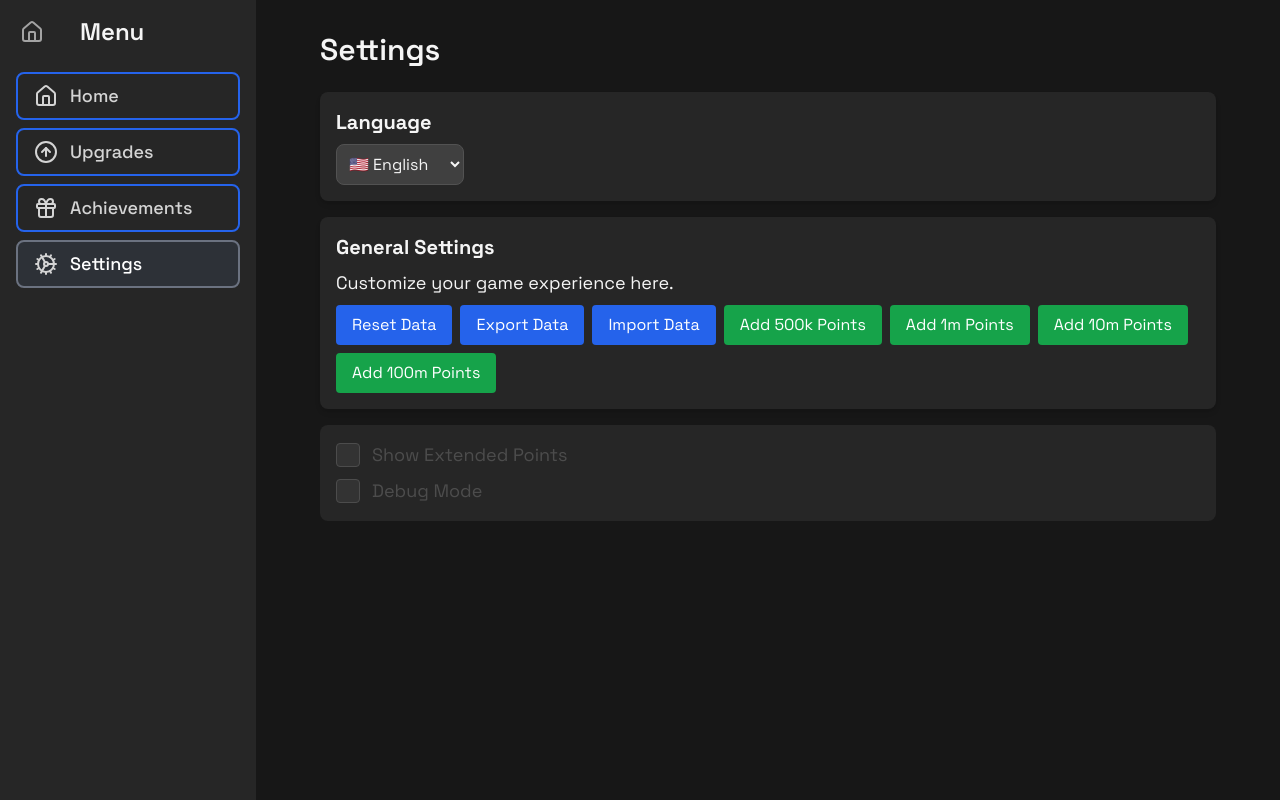
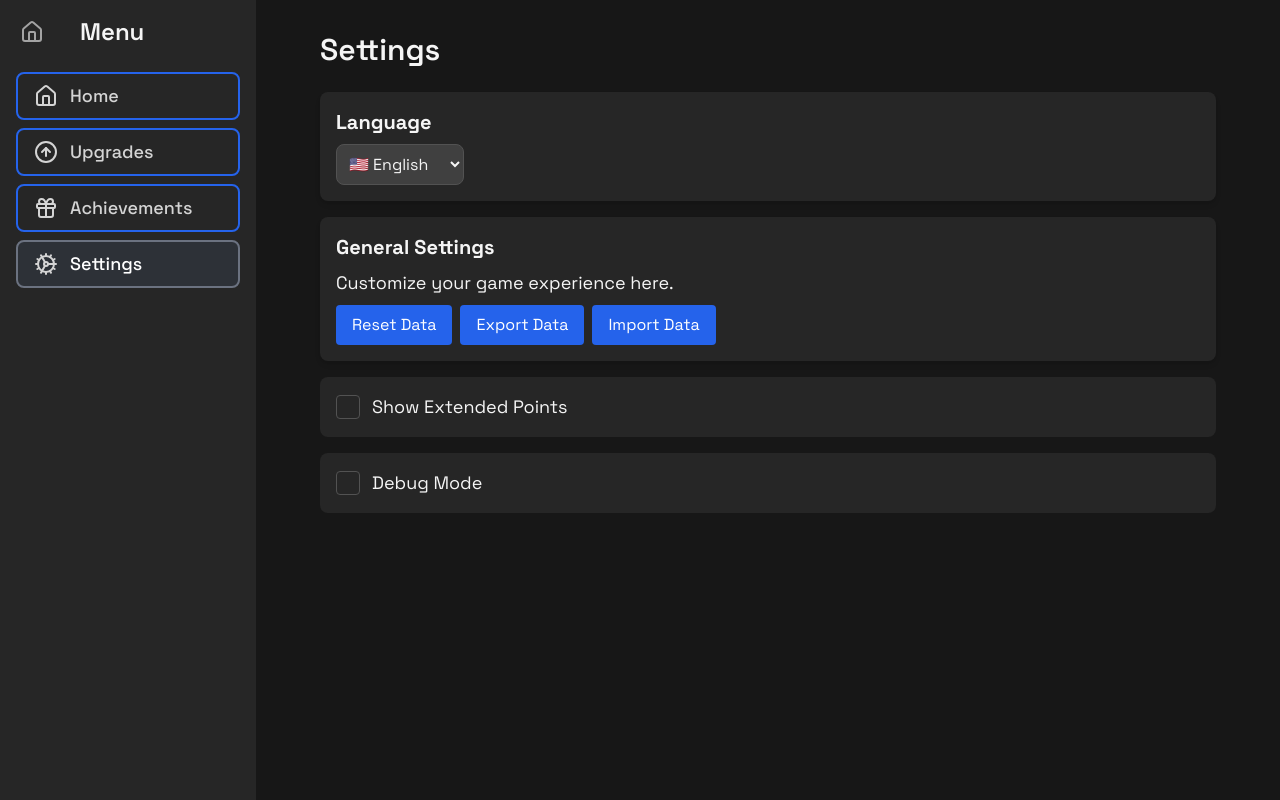
Before and after one commit to prodbyeagle/idleclicker2.0, a React (Create React App) app: page / in a window 1280 px wide. Both pictures are taken after a click on the button "Settings". Built offline with nearby package versions, Linux system fonts and the light colour scheme.

Commit message:
translation 2

```diff
--- a/src/components/Settings.jsx
+++ b/src/components/Settings.jsx
@@ -4,20 +4,26 @@ import { loadUserData, saveUserData } from '../utils/userData';
 import formatNumber from '../utils/formatNumber';
 import Modal from './Modal';
 import Button from './Button';
-import Checkbox from './Checkbox';  // Importiere CustomCheckbox
+import Checkbox from './Checkbox';
+import Tooltip from './Tooltip';
 import { debugLog } from '../utils/debug';
+import classNames from 'classnames';
 
 const Settings = () => {
    const { t, i18n } = useTranslation();
    const [language, setLanguage] = useState(i18n.language);
    const [isResetModalOpen, setIsResetModalOpen] = useState(false);
-   const [isExportModalOpen, setIsExportModalOpen] = useState(false);
    const [isImportModalOpen, setIsImportModalOpen] = useState(false);
    const [importPreview, setImportPreview] = useState(null);
+   const [showExtendedPoints, setShowExtendedPoints] = useState(false);
+   const [exportSuccess, setExportSuccess] = useState(false);
+   const [debugMode, setDebugMode] = useState(false);
 
    useEffect(() => {
       const { settings } = loadUserData();
       setLanguage(settings?.language || i18n.language);
+      setShowExtendedPoints(settings?.showExtendedPoints || false);
+      setDebugMode(settings?.debug || false);
    }, [i18n.language]);
 
    useEffect(() => {
@@ -43,6 +49,28 @@ const Settings = () => {
       debugLog('handleResetData', 'Local storage cleared.');
    };
 
+   const handleExtendedStatsChange = (event) => {
+      setShowExtendedPoints(event.target.checked);
+      const data = loadUserData();
+      data.settings = {
+         ...data.settings,
+         showExtendedPoints: event.target.checked
+      };
+      saveUserData(data);
+      debugLog('handleExtendedStatsChange', 'Updated showExtendedPoints:', event.target.checked);
+   };
+
+   const handleDebugModeChange = (event) => {
+      setDebugMode(event.target.checked);
+      const data = loadUserData();
+      data.settings = {
+         ...data.settings,
+         debug: event.target.checked
+      };
+      saveUserData(data);
+      debugLog('handleDebugModeChange', 'Updated debugMode:', event.target.checked);
+   };
+
    const handleExportData = () => {
       const data = JSON.stringify(loadUserData());
       debugLog('handleExportData', 'Exported data:', data);
@@ -54,7 +82,9 @@ const Settings = () => {
       a.click();
       URL.revokeObjectURL(url);
       debugLog('handleExportData', 'Data exported to userData.json');
-      setIsExportModalOpen(false);
+
+      setExportSuccess(true);
+      setTimeout(() => setExportSuccess(false), 3000);
    };
 
    const handleImportData = (event) => {
@@ -99,30 +129,6 @@ const Settings = () => {
       }
    };
 
-   const add500kPoints = () => {
-      const userData = loadUserData();
-      userData.points = (userData.points || 0) + 500000;
-      saveUserData(userData);
-   };
-
-   const add1mPoints = () => {
-      const userData = loadUserData();
-      userData.points = (userData.points || 0) + 1000000;
-      saveUserData(userData);
-   };
-
-   const add10mPoints = () => {
-      const userData = loadUserData();
-      userData.points = (userData.points || 0) + 10000000;
-      saveUserData(userData);
-   };
-
-   const add100mPoints = () => {
-      const userData = loadUserData();
-      userData.points = (userData.points || 0) + 100000000;
-      saveUserData(userData);
-   };
-
    return (
       <div className="space-y-4 px-4 sm:px-6 lg:px-8">
          <h2 className="text-3xl font-semibold mb-6">{t('settings')}</h2>
@@ -153,7 +159,7 @@ const Settings = () => {
                </Button>
 
                <Button
-                  onClick={() => setIsExportModalOpen(true)}
+                  onClick={handleExportData}
                   className="text-white w-full sm:w-auto"
                   variant="primary"
                >
@@ -169,47 +175,30 @@ const Settings = () => {
                      className="hidden"
                   />
                </label>
-
-               <Button
-                  onClick={add500kPoints}
-                  className="bg-green-600 hover:bg-green-700 duration-200 transition-all text-white w-full sm:w-auto"
-                  variant="primary"
-               >
-                  Add 500k Points
-               </Button>
-               <Button
-                  onClick={add1mPoints}
-                  className="bg-green-600 hover:bg-green-700 duration-200 transition-all text-white w-full sm:w-auto"
-                  variant="primary"
-               >
-                  Add 1m Points
-               </Button>
-               <Button
-                  onClick={add10mPoints}
-                  className="bg-green-600 hover:bg-green-700 duration-200 transition-all text-white w-full sm:w-auto"
-                  variant="primary"
-               >
-                  Add 10m Points
-               </Button>
-               <Button
-                  onClick={add100mPoints}
-                  className="bg-green-600 hover:bg-green-700 duration-200 transition-all text-white w-full sm:w-auto"
-                  variant="primary"
-               >
-                  Add 100m Points
-               </Button>
             </div>
          </div>
 
          <div className="flex flex-col gap-2 bg-neutral-800 p-4 rounded-lg">
             <Checkbox
-               label={t('showExtendedPoints')}
-               disabled={true}
+               label={
+                  <Tooltip content={t('tooltipShowExtendedPoints')} position="top">
+                     {t('showExtendedPoints')}
+                  </Tooltip>
+               }
+               checked={showExtendedPoints}
+               onChange={handleExtendedStatsChange}
             />
+         </div>
 
+         <div className="flex flex-col gap-2 bg-neutral-800 p-4 rounded-lg">
             <Checkbox
-               label={t('debugMode')}
-               disabled={true}
+               label={
+                  <Tooltip content={t('tooltipDebugMode')} position="top">
+                     {t('debugMode')}
+                  </Tooltip>
+               }
+               checked={debugMode}
+               onChange={handleDebugModeChange}
             />
          </div>
 
@@ -226,23 +215,14 @@ const Settings = () => {
             </div>
          </Modal>
 
-         <Modal isOpen={isExportModalOpen} onClose={() => setIsExportModalOpen(false)}>
-            <h2 className="text-3xl font-semibold mb-6">{t('dataExport')}</h2>
-            <Button
-               onClick={handleExportData}
-               className="text-white mt-4 px-4 py-2 sm:w-auto"
-               variant="primary"
-            >
-               {t('exportData')}
-            </Button>
-         </Modal>
-
          <Modal isOpen={isImportModalOpen} onClose={() => setIsImportModalOpen(false)}>
             <h2 className="text-3xl font-semibold mb-6">{t('importPreview')}</h2>
             {importPreview ? (
                <div className="text-lg mb-4">
                   <p>{t('points')}: {importPreview.points}</p>
                   <p>{t('language')}: {importPreview.language}</p>
+                  <p>{t('showExtendedPoints')}: {importPreview.showExtendedPoints ? t('yes') : t('no')}</p>
+                  <p>{t('debugMode')}: {importPreview.debug ? t('yes') : t('no')}</p>
                   <Button
                      onClick={handleAcceptImport}
                      className="text-white mt-4 px-4 py-2 sm:w-auto"
@@ -255,6 +235,15 @@ const Settings = () => {
                <p>{t('dataImportError')}</p>
             )}
          </Modal>
+
+         <div
+            className={classNames(
+               'bg-neutral-800 border border-green-600 text-white px-4 py-2 rounded-lg text-md text-center mb-4 transition-opacity duration-300',
+               { 'opacity-100': exportSuccess, 'opacity-0': !exportSuccess }
+            )}
+         >
+            {t('exportSuccess')}
+         </div>
       </div>
    );
 };
--- /dev/null
+++ b/src/components/Tooltip.jsx
@@ -0,0 +1,55 @@
+// src/components/Tooltip.js
+import React, { useState, useRef } from 'react';
+import PropTypes from 'prop-types';
+
+const Tooltip = ({ content, children, position = 'bottom', delay = 300 }) => {
+   const [isVisible, setIsVisible] = useState(false);
+   const [timeoutId, setTimeoutId] = useState(null);
+   const tooltipRef = useRef(null);
+   const targetRef = useRef(null);
+
+   const showTooltip = () => {
+      const id = setTimeout(() => setIsVisible(true), delay);
+      setTimeoutId(id);
+   };
+
+   const hideTooltip = () => {
+      if (timeoutId) {
+         clearTimeout(timeoutId);
+      }
+      setIsVisible(false);
+   };
+
+   return (
+      <div
+         className="relative inline-block"
+         onMouseEnter={showTooltip}
+         onMouseLeave={hideTooltip}
+         ref={targetRef}
+      >
+         <div
+            ref={tooltipRef}
+            className={`absolute z-10 px-2 py-1 bg-neutral-700 border border-neutral-600 text-white text-sm rounded-md whitespace-nowrap transition-opacity duration-300 ease-in-out ${isVisible ? 'opacity-100' : 'opacity-0'} ${position === 'bottom'
+               ? 'top-full mt-2 left-1/2 transform -translate-x-1/2'
+               : position === 'top'
+                  ? 'bottom-full mb-2 left-1/2 transform -translate-x-1/2'
+                  : position === 'left'
+                     ? 'right-full mr-2 top-1/2 transform -translate-y-1/2'
+                     : 'left-full ml-2 top-1/2 transform -translate-y-1/2'
+               }`}
+         >
+            {content}
+         </div>
+         {children}
+      </div>
+   );
+};
+
+Tooltip.propTypes = {
+   content: PropTypes.string.isRequired,
+   children: PropTypes.node.isRequired,
+   position: PropTypes.oneOf(['top', 'bottom', 'left', 'right']),
+   delay: PropTypes.number,
+};
+
+export default Tooltip;
--- a/src/locales/de/translation.json
+++ b/src/locales/de/translation.json
@@ -34,5 +34,9 @@
    "maxedUpgrade": "✅ Maxed Upgrade",
    "comingSoon": "Dieses Feature kommt bald..",
    "debugMode": "Entwickler Modus",
-   "showExtendedPoints": "Zeige Erweiterte Punkte"
+   "showExtendedPoints": "Zeige Erweiterte Punkte",
+   "tooltipShowExtendedPoints": "Zeigt erweiterte Punkteinformationen an (500k -> 500000)",
+   "tooltipDebugMode": "Aktiviert den Debug-Modus für zusätzliche Informationen (Bringt nichts für dich..)",
+   "exportSuccess": "Die Daten wurden erfolgreich exportiert.",
+   "close": "Schließen"
 }
```
Also changed, not shown: src/components/Modal.jsx (+8 -6 lines).
